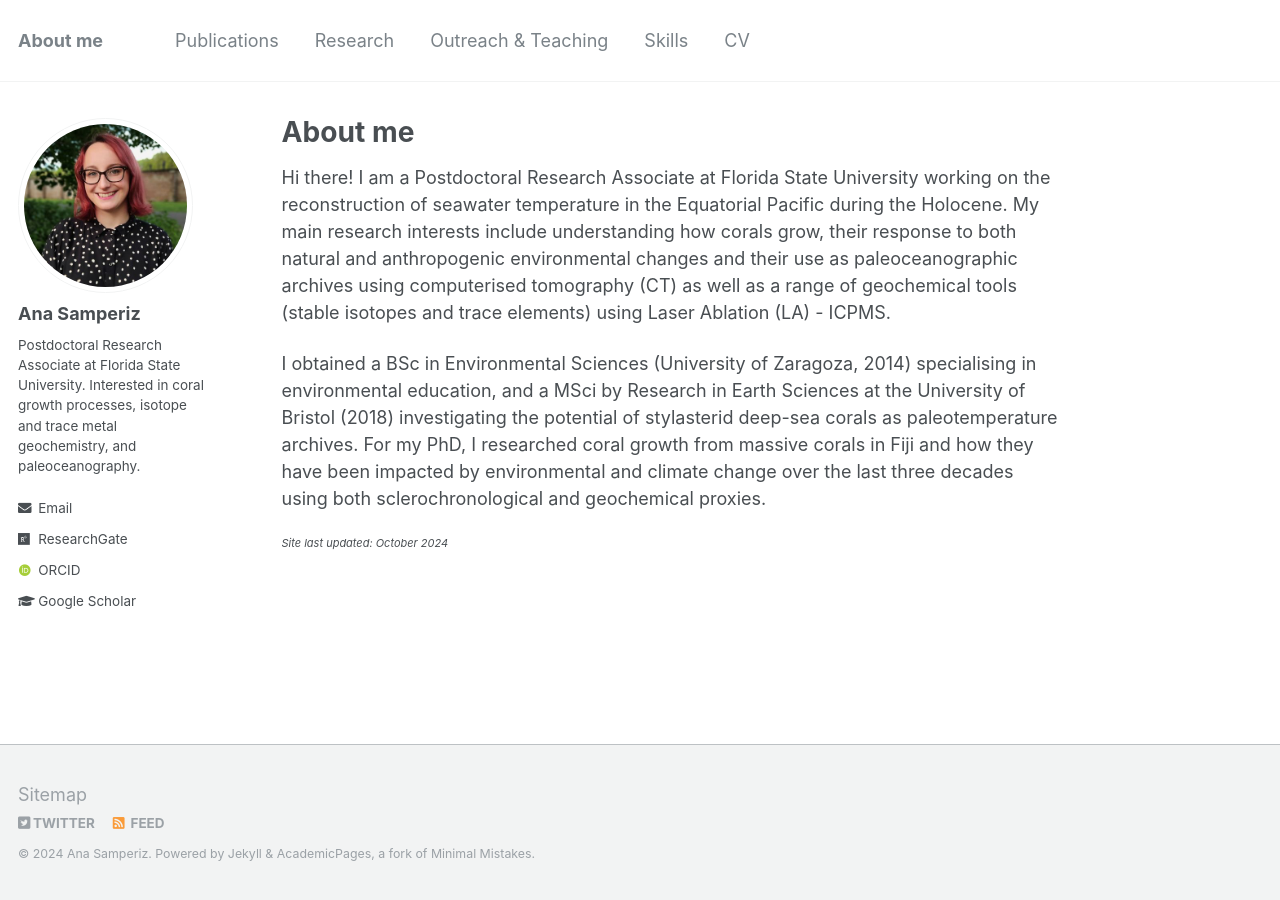
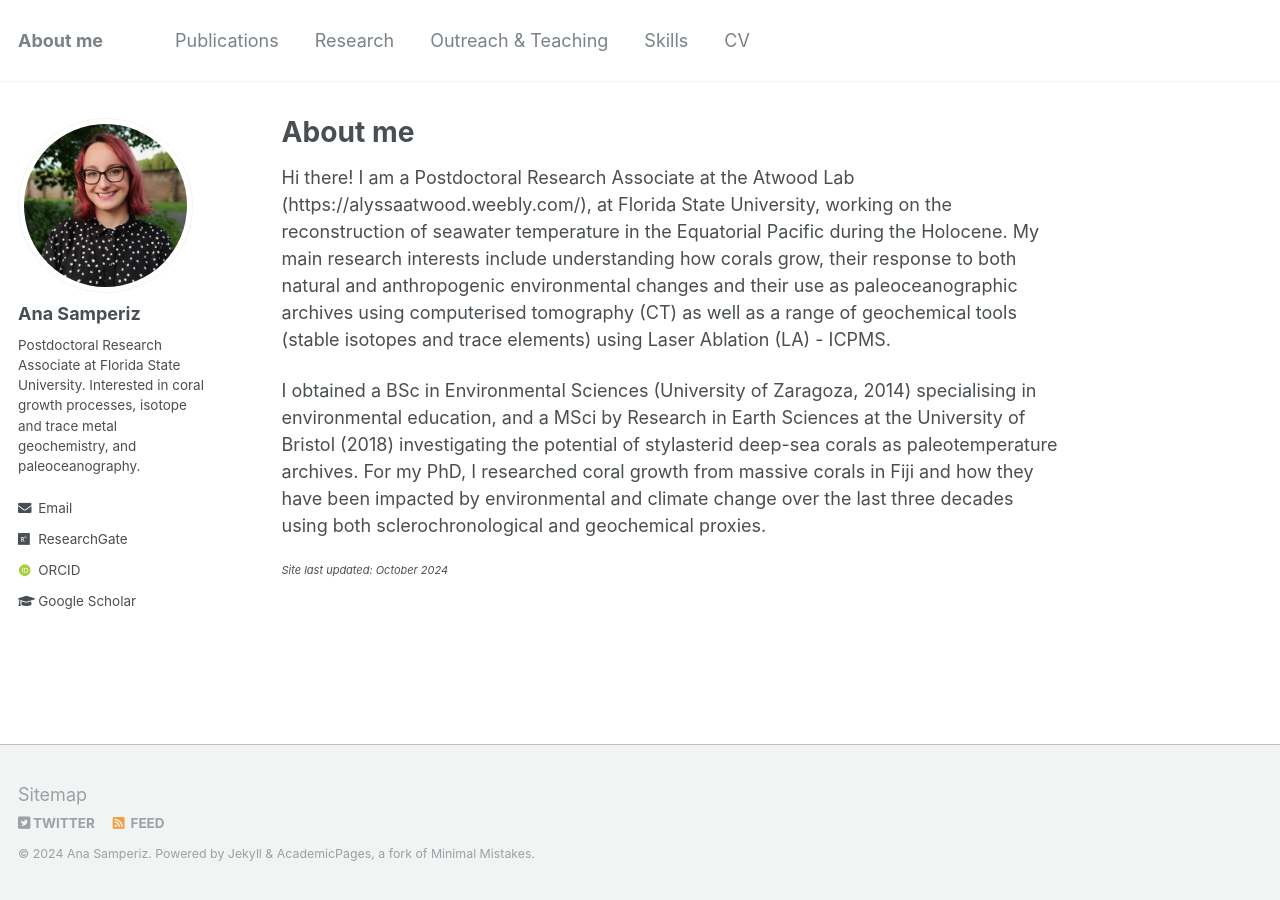
Before and after one commit to anasamperiz/anasamperiz.github.io, a Jekyll site: the page built from _pages/about.md, in a window 1280 px wide. Built offline with Jekyll 4.4.1, drawn with Linux system fonts in a browser that asks for light colours; some web fonts are replaced.

Commit message:
Update about.md

```diff
--- a/_pages/about.md
+++ b/_pages/about.md
@@ -17,7 +17,7 @@ gallery:
     width: auto
 ---
 
-Hi there! I am a Postdoctoral Research Associate at Florida State University working on the reconstruction of seawater temperature in the Equatorial Pacific during the Holocene. My main research interests include understanding how corals grow, their response to both natural and anthropogenic environmental changes and their use as paleoceanographic archives using computerised tomography (CT) as well as a range of geochemical tools (stable isotopes and trace elements) using Laser Ablation (LA) - ICPMS.
+Hi there! I am a Postdoctoral Research Associate at the Atwood Lab (https://alyssaatwood.weebly.com/), at Florida State University, working on the reconstruction of seawater temperature in the Equatorial Pacific during the Holocene. My main research interests include understanding how corals grow, their response to both natural and anthropogenic environmental changes and their use as paleoceanographic archives using computerised tomography (CT) as well as a range of geochemical tools (stable isotopes and trace elements) using Laser Ablation (LA) - ICPMS.
 
 I obtained a BSc in Environmental Sciences (University of Zaragoza, 2014) specialising in environmental education, and a MSci by Research in Earth Sciences at the University of Bristol (2018) investigating the potential of stylasterid deep-sea corals as paleotemperature archives. For my PhD, I researched coral growth from massive corals in Fiji and how they have been impacted by environmental and climate change over the last three decades using both sclerochronological and geochemical proxies.
 
```
